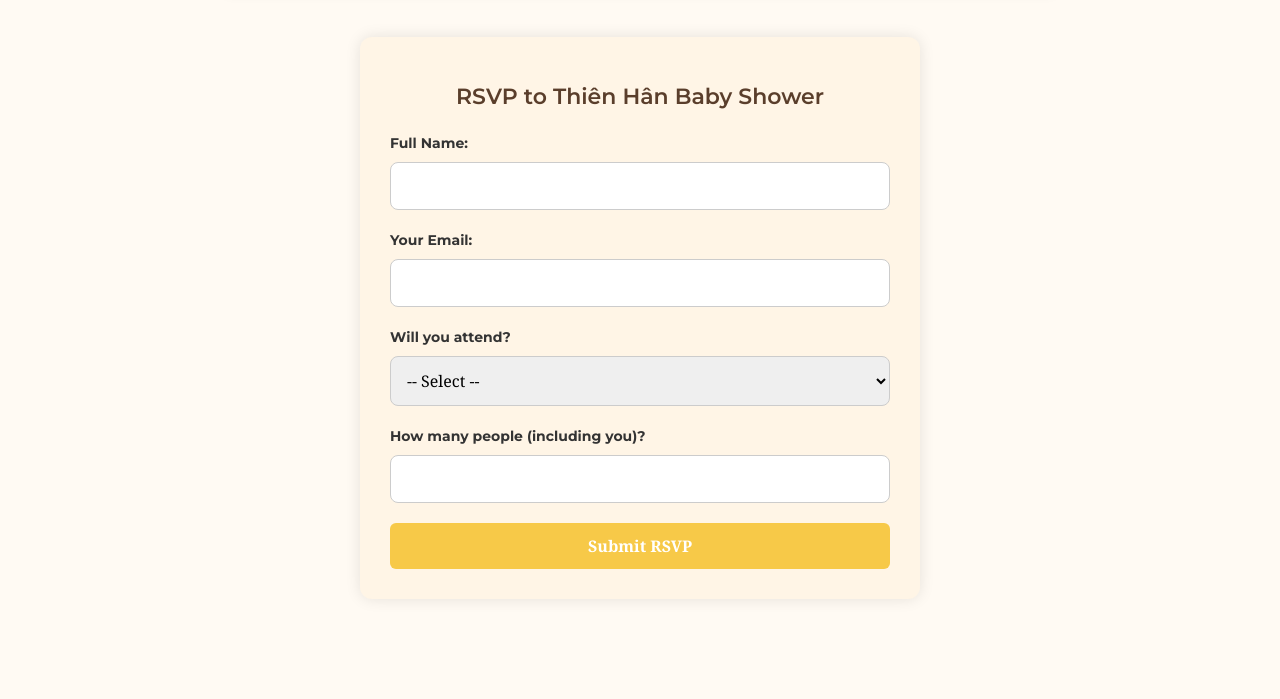
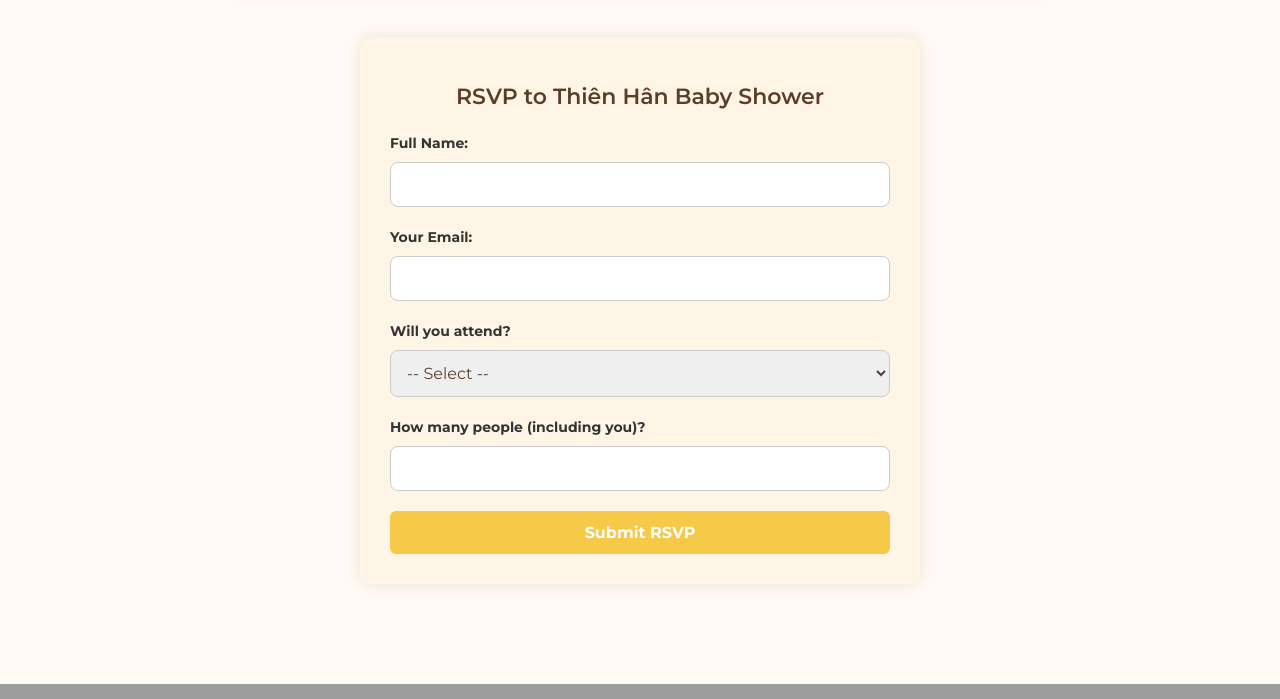
Before and after one commit to zincoi172/rsvp-babyshower, a Flask app: page / in a window 1280 px wide. Shown: the part 1188-1887 px from the top of the page. Run offline with Flask 3, Linux system fonts and the light colour scheme.

Commit message:
Update font type and color

```diff
--- a/static/style.css
+++ b/static/style.css
@@ -67,8 +67,9 @@ body {
     border: 1px solid #ccc;
     border-radius: 8px;
     font-size: 16px;
-    font-family: "Georgia", serif;
+    font-family: "Montserrat", serif;
     box-sizing: border-box;
+    color: #5a3e2b;
   }
 
   button {
@@ -78,7 +79,7 @@ body {
     padding: 12px;
     border-radius: 6px;
     font-size: 16px;
-    font-family: "Georgia", serif;
+    font-family: "Montserrat", serif;
     font-weight: bold;
     cursor: pointer;
     width: 100%;
```
